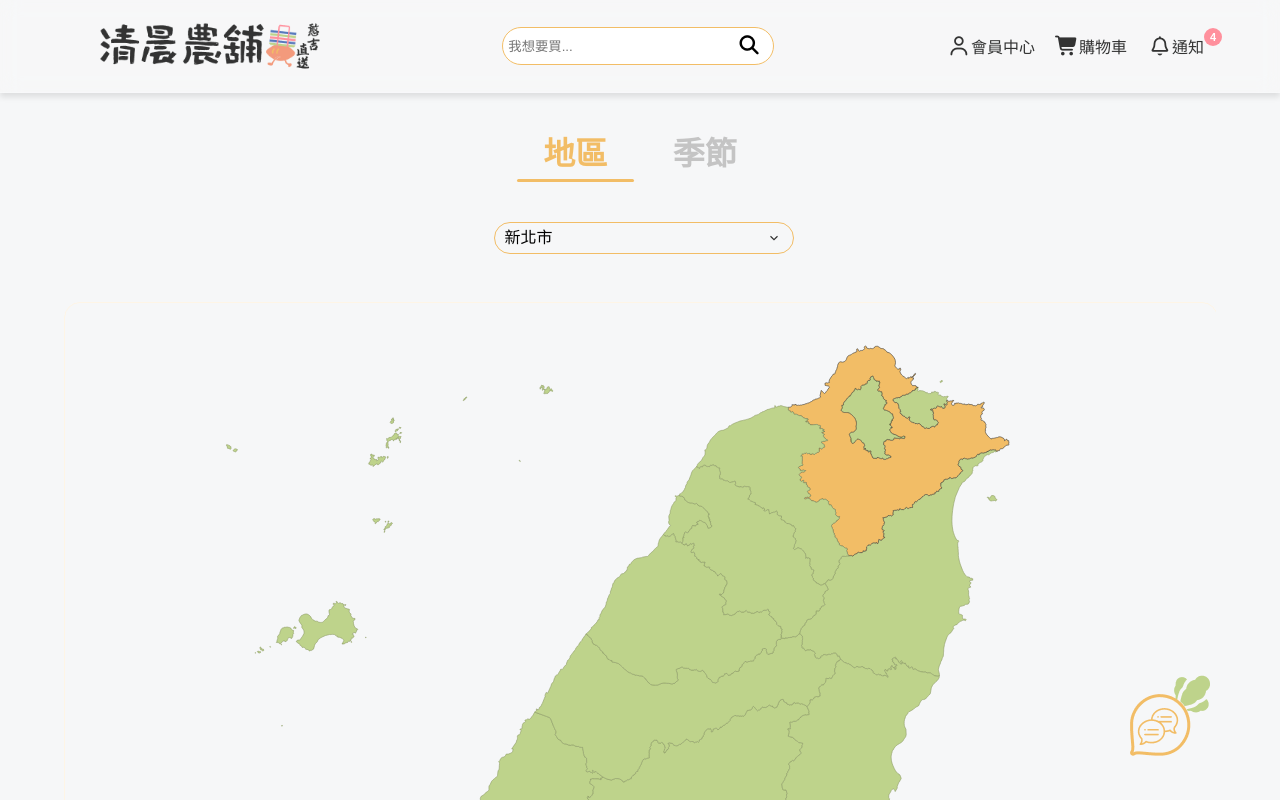
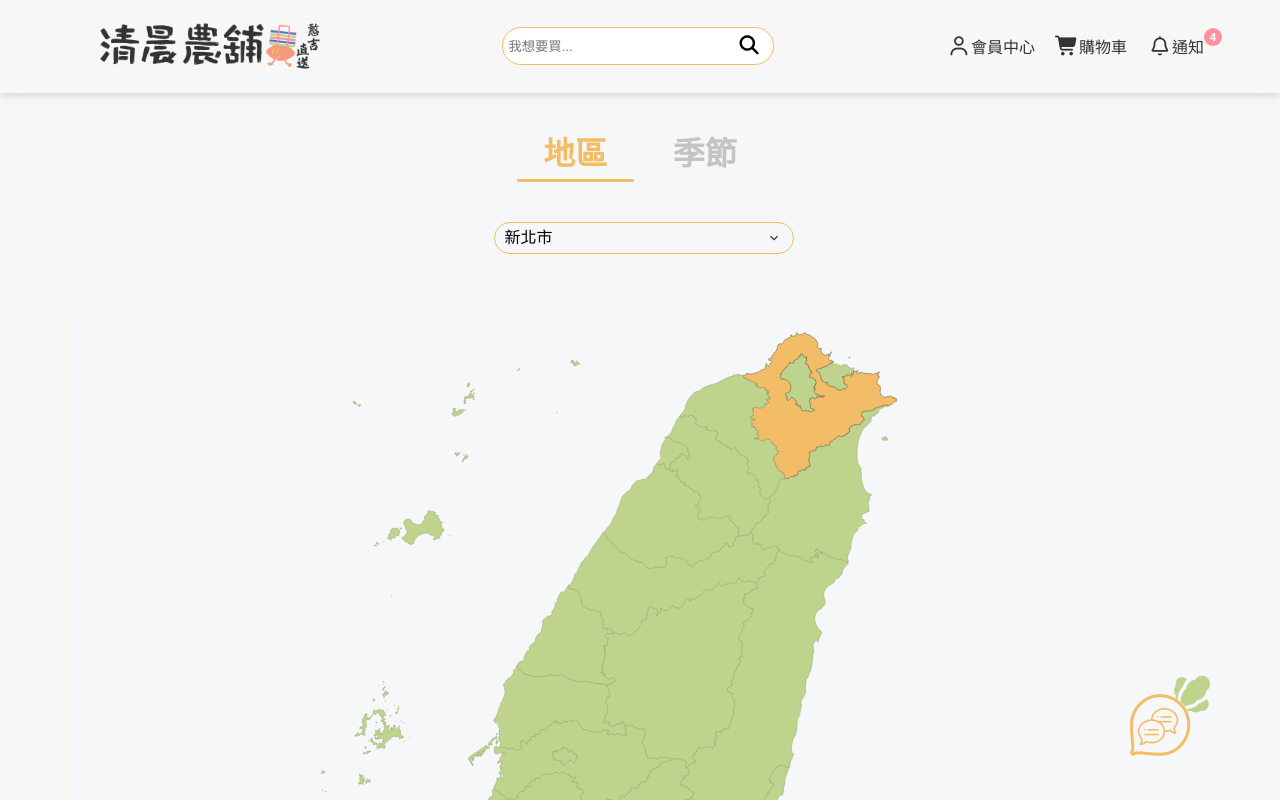
Before and after one commit to rHyThM3294/morning-farm, a Vue app: page /map-season in a window 1280 px wide. Shown: the top 800 px of the page. Built offline with nearby package versions, Linux system fonts and the light colour scheme.

Commit message:
將地圖縮小至最多一個視窗高度

```diff
--- a/src/components/mapSeason/TaiwanMap.vue
+++ b/src/components/mapSeason/TaiwanMap.vue
@@ -123,14 +123,19 @@ defineExpose({
 <style scoped>
 .tw-wrapper{
   width: auto;
-  height: calc(100vh -10%);
+  height: 100%;
+  max-height: 100vh;
   margin: 0 auto;
   overflow: hidden;
   padding: 0;
 }
 :deep(.tw-svg){
   display: block;
-  background:var(--white);
+  width: 100%;
+  height: 100%;
+  max-height: 100vh;
+  object-fit: contain;
+  background: var(--white);
   border: 1px solid var(--backgroundColor);
   border-radius: 16px;
 }
@@ -155,10 +160,10 @@ defineExpose({
 :deep(rect),:deep(line){
   display: none;
 }
-@media screen and (min-width: 768px){
+@media(width>768px){
   .tw-wrapper{
     max-width: 1200px;
-    height: calc(160vh - 15%);
+    height: calc(100vh - 15%); /* 改掉原本的 160vh */
   }
 }
 </style>
```
